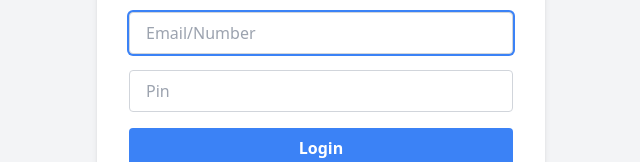
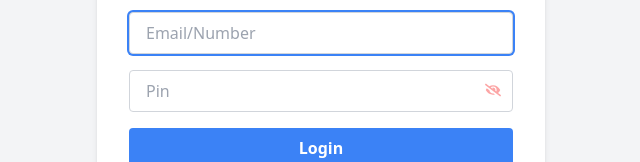
Before and after one commit to sartizalamayon/CashTaka, a React (Vite) app: page / in a window 1280 px wide. Shown: the part 373-535 px from the top of the page, without its empty margins (319-959 px from the left). Built offline with nearby package versions, Linux system fonts and the light colour scheme.

Commit message:
dashboard base

```diff
--- a/src/auth/AuthProvider.jsx
+++ b/src/auth/AuthProvider.jsx
@@ -28,7 +28,7 @@ const AuthProvider = ({ children }) => {
       date: new Date().toISOString(),
       role: data.role,
       isPending: true,
-      balance: 40,
+      balance: data.role==="agent"? 10000 : 40,
       lastLogin: "",
     };
     console.log(user)
@@ -58,19 +58,38 @@ const AuthProvider = ({ children }) => {
     });
   }
 
+  const lastLogin = useMutation({
+    mutationFn: (number)=>{
+      return axiosPublic.patch(`/user/lastlogin/${number}`)
+    }
+  })
+
   const login = async (data, navigate) => {
     setLoading(true)
     const userData = {
       user : data.info,
       pin : data.pin
     }
-    console.log(user)
     try{
       const res = await axiosPublic.post('/login', userData)
-      localStorage.setItem('token', res.data.token);
-      setUser(res.data.user)
-      toast.success('Login Successful');
-      navigate('/dashboard/')
+      const usr = res?.data?.user
+      if(!usr.isPending){
+        localStorage.setItem('token', res.data.token);
+        setUser(usr)
+        toast.success('Login Successful');
+        navigate('/dashboard/')
+        if(usr.lastLogin === ''){
+          toast.success('Welcome to CashTaka', {
+            description: `You have received a one time welcome bonus ${res.data.user.role === 'agent'? '10,000':'40'} Taka.`
+          })
+        }
+        lastLogin.mutate(usr.number)
+
+      }else if(res.data.user.isPending){
+        toast.error('Login Failed', {
+          description: 'Your account is still pending approval. Please try again later.'
+      })
+      }
     }catch(error){
       console.log(error.response)
       toast.error('Login Failed', {
--- /dev/null
+++ b/src/pages/Dashboard/Dashboard.jsx
@@ -0,0 +1,10 @@
+const Dashboard = () => {
+    // user - send money, cashin, cashout, transaction(10), balance
+    return (
+        <div>
+            Dashboard
+        </div>
+    );
+};
+
+export default Dashboard;
--- a/src/pages/Home/Home.jsx
+++ b/src/pages/Home/Home.jsx
@@ -3,9 +3,11 @@ import { Helmet} from "react-helmet-async";
 import { useForm } from "react-hook-form";
 import { AuthContext } from "../../auth/AuthProvider";
 import { useNavigate } from "react-router-dom";
+import { FaEye, FaEyeSlash } from "react-icons/fa";
 
 const Home = () => {
-  const [curr, setCurr] = useState("login");
+  const [curr, setCurr] = useState("login")
+  const [showPassword, setShowPassword] = useState(false);
   const {login, signup, loading} = useContext(AuthContext)
   const navigate = useNavigate()
 
@@ -24,6 +26,10 @@ const Home = () => {
       setFocus("name");
     }
   }, [setFocus, curr]);
+
+  useEffect(()=>{
+    setShowPassword(false)
+  },[curr])
 
   const onLogin = (data) => {
     login(data, navigate)
@@ -78,7 +84,7 @@ const Home = () => {
               />
               {errors.info && <p className="mt-1 text-red-500">{errors.info.message}</p>}
             </div>
-            <div>
+            <div className="relative">
               <input
                 placeholder="Pin"
                 {...register("pin", {
@@ -96,9 +102,16 @@ const Home = () => {
                     message: "PIN must be a 5-digit number",
                   },
                 })}
+                type={showPassword ? "text" : "password"}
                 className="w-full px-4 py-2 border border-gray-300 rounded focus:outline-none focus:ring-2 focus:ring-blue-500"
               />
               {errors?.pin && <p className="mt-1 text-red-500">{errors?.pin?.message}</p>}
+              <span
+                  className="absolute right-3 top-3 cursor-pointer text-red-300"
+                  onClick={() => setShowPassword(!showPassword)}
+                >
+                  {showPassword ? <FaEye /> : <FaEyeSlash />}
+              </span>
             </div>
             <div>
               <button
@@ -151,7 +164,7 @@ const Home = () => {
               />
               {errors?.number && <p className="mt-1 text-red-500">{errors?.number?.message}</p>}
             </div>
-            <div>
+            <div className="relative">
               <input
                 placeholder="5 Digit Pin"
                 {...register("newPin", {
@@ -169,9 +182,16 @@ const Home = () => {
                     message: "PIN must be a 5-digit number",
                   },
                 })}
+                type={showPassword ? "text" : "password"}
                 className="w-full px-4 py-2 border border-gray-300 rounded focus:outline-none focus:ring-2 focus:ring-blue-500"
               />
               {errors?.newPin && <p className="mt-1 text-red-500">{errors?.newPin?.message}</p>}
+              <span
+                  className="absolute right-3 top-3 cursor-pointer text-red-300"
+                  onClick={() => setShowPassword(!showPassword)}
+                >
+                  {showPassword ? <FaEye /> : <FaEyeSlash />}
+              </span>
             </div>
             <div>
               <div className="flex items-center space-x-4">
```
Also changed, not shown: src/routes/Routes.jsx (+2 -7 lines).
